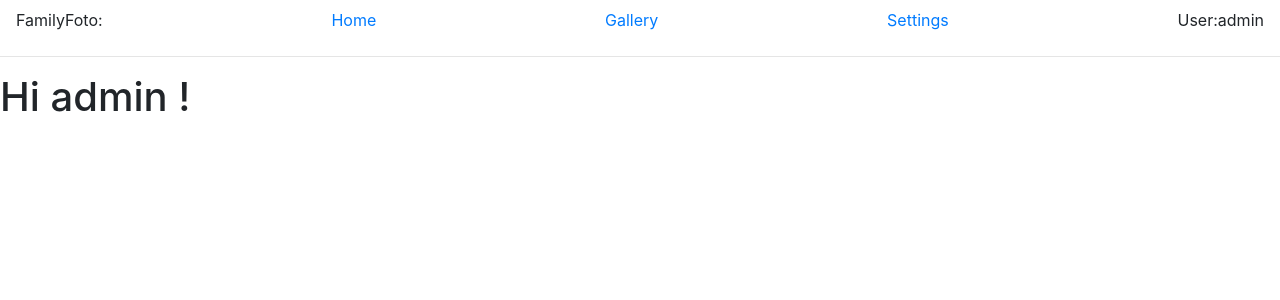
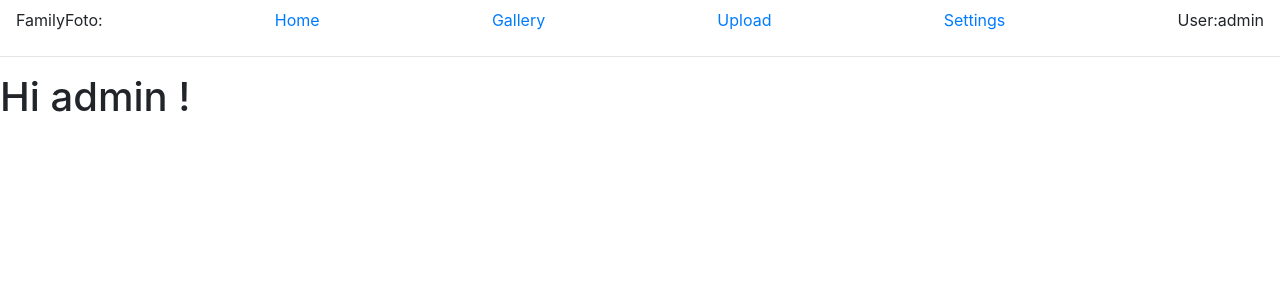
Before and after one commit to Segelzwerg/FamilyFoto, a Flask app: page / in a window 1280 px wide. Shown: the top 300 px of the page. Run offline with Flask 2, Linux system fonts and the light colour scheme; a user stored in the database is signed in; tables that the repository leaves empty hold one stand-in row (values such as "Sample post"); some libraries are stand-ins or nearby versions.

Commit message:
ADD: upload link to navbar

```diff
--- a/templates/base.html
+++ b/templates/base.html
@@ -15,8 +15,8 @@
 
 </head>
 <body>
-<div class="navbar">FamilyFoto: <a href="/index">Home</a> <a href="/gallery">Gallery</a> <a
-        href="/settings">Settings</a>
+<div class="navbar">FamilyFoto: <a href="/index">Home</a> <a href="/gallery">Gallery</a>
+    <a href="/upload">Upload</a><a href="/settings">Settings</a>
     {% if user is defined %}
         User:{{ user.username }}
     {% endif %}
```
